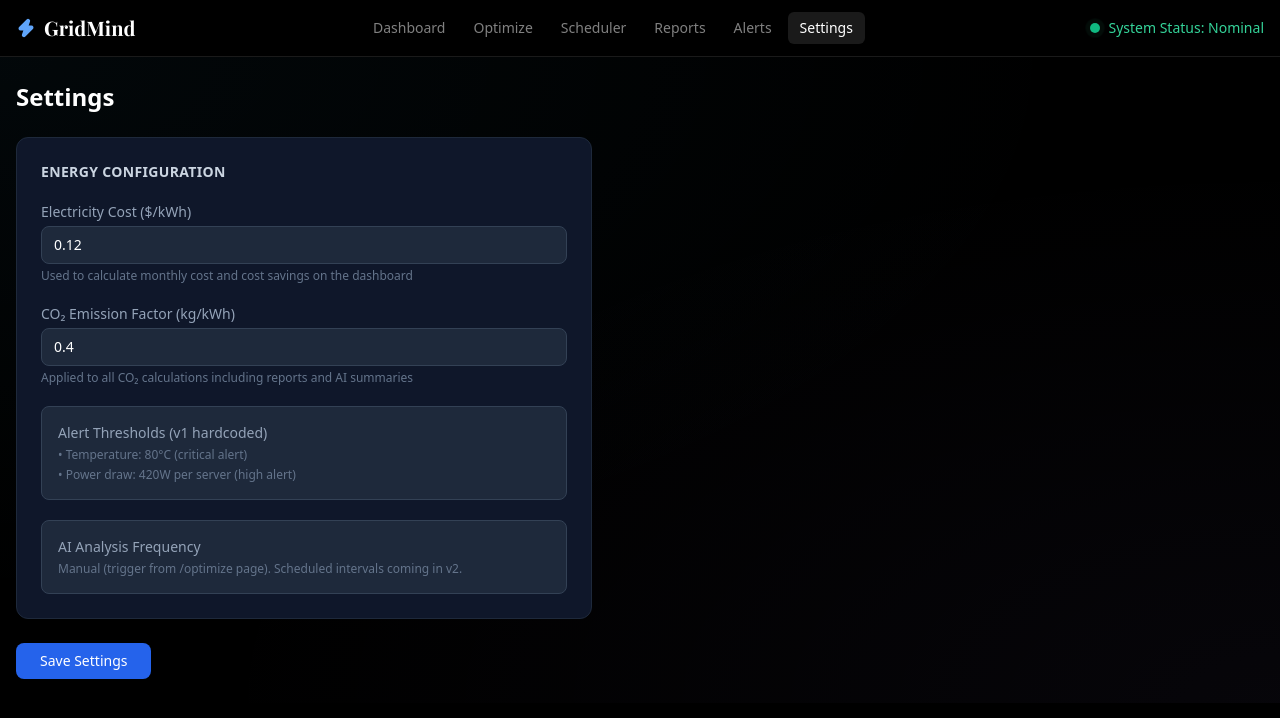
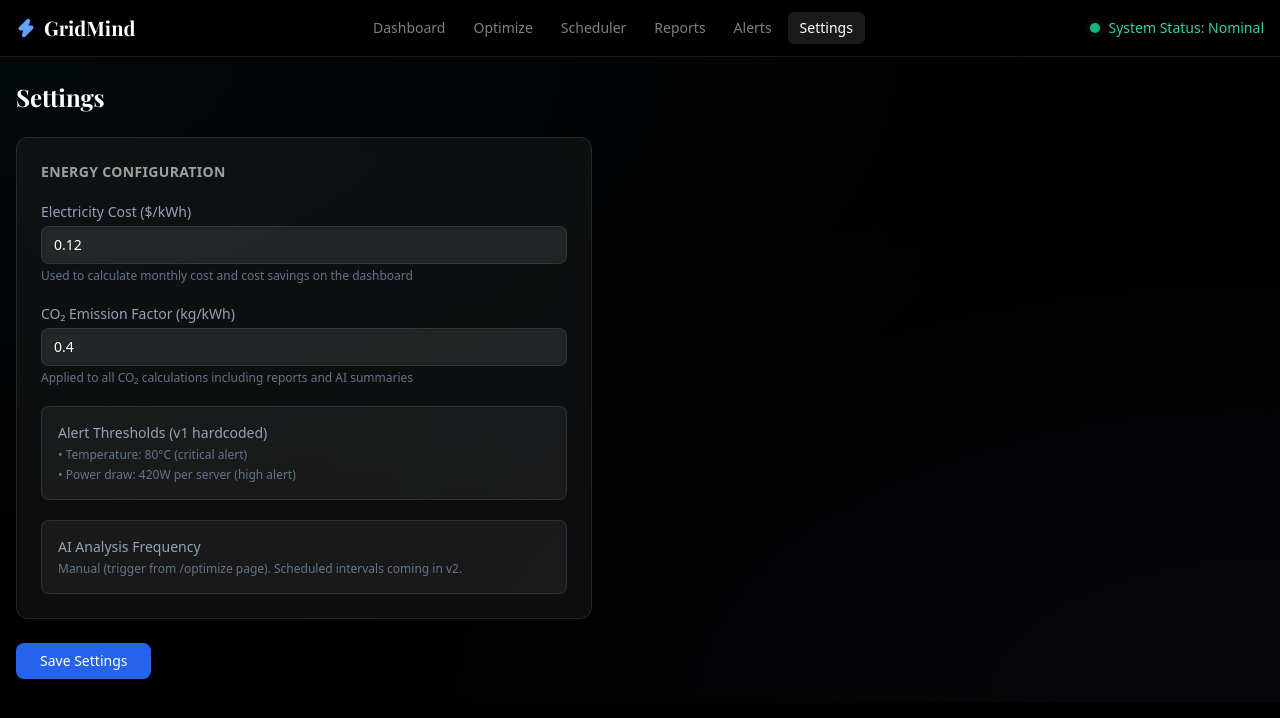
Before and after one commit to salar-mahmood/Gridmind, a Next.js app: page /settings in a window 1280 px wide. Shown: the top 718 px of the page. Built offline with nearby package versions, Linux system fonts and the light colour scheme.

Commit message:
feat: settings page glass panels, inputs, and Playfair heading
Co-Authored-By: Claude Sonnet 4.6 <noreply@anthropic.com>

```diff
--- a/app/settings/page.tsx
+++ b/app/settings/page.tsx
@@ -23,10 +23,10 @@ export default function SettingsPage() {
 
   return (
     <div className="space-y-6 max-w-xl">
-      <h1 className="text-2xl font-bold text-white">Settings</h1>
+      <h1 className="text-2xl font-bold text-white font-playfair">Settings</h1>
 
-      <div className="rounded-xl border border-slate-800 bg-slate-900 p-6 space-y-5">
-        <h2 className="text-sm font-semibold text-slate-300 uppercase tracking-wide">Energy Configuration</h2>
+      <div className="rounded-xl border border-white/10 bg-white/5 backdrop-blur-md p-6 space-y-5">
+        <h2 className="text-sm font-semibold text-white/60 uppercase tracking-wide">Energy Configuration</h2>
 
         <div>
           <label className="block text-sm text-slate-400 mb-1">Electricity Cost ($/kWh)</label>
@@ -37,7 +37,7 @@ export default function SettingsPage() {
             max="2"
             value={settings.electricityCostPerKwh}
             onChange={e => setSettings(s => ({ ...s, electricityCostPerKwh: parseFloat(e.target.value) }))}
-            className="bg-slate-800 border border-slate-700 text-white rounded-lg px-3 py-2 text-sm w-full"
+            className="bg-white/5 border border-white/10 text-white rounded-lg px-3 py-2 text-sm w-full backdrop-blur-sm"
           />
           <p className="text-xs text-slate-500 mt-1">Used to calculate monthly cost and cost savings on the dashboard</p>
         </div>
@@ -51,12 +51,12 @@ export default function SettingsPage() {
             max="2"
             value={settings.co2Factor}
             onChange={e => setSettings(s => ({ ...s, co2Factor: parseFloat(e.target.value) }))}
-            className="bg-slate-800 border border-slate-700 text-white rounded-lg px-3 py-2 text-sm w-full"
+            className="bg-white/5 border border-white/10 text-white rounded-lg px-3 py-2 text-sm w-full backdrop-blur-sm"
           />
           <p className="text-xs text-slate-500 mt-1">Applied to all CO₂ calculations including reports and AI summaries</p>
         </div>
 
-        <div className="rounded-lg bg-slate-800 border border-slate-700 p-4 text-sm">
+        <div className="rounded-lg bg-white/5 border border-white/10 p-4 text-sm">
           <p className="text-slate-400 font-medium mb-1">Alert Thresholds (v1 hardcoded)</p>
           <ul className="text-slate-500 text-xs space-y-1">
             <li>• Temperature: 80°C (critical alert)</li>
@@ -64,7 +64,7 @@ export default function SettingsPage() {
           </ul>
         </div>
 
-        <div className="rounded-lg bg-slate-800 border border-slate-700 p-4 text-sm">
+        <div className="rounded-lg bg-white/5 border border-white/10 p-4 text-sm">
           <p className="text-slate-400 font-medium mb-1">AI Analysis Frequency</p>
           <p className="text-slate-500 text-xs">Manual (trigger from /optimize page). Scheduled intervals coming in v2.</p>
         </div>
```
